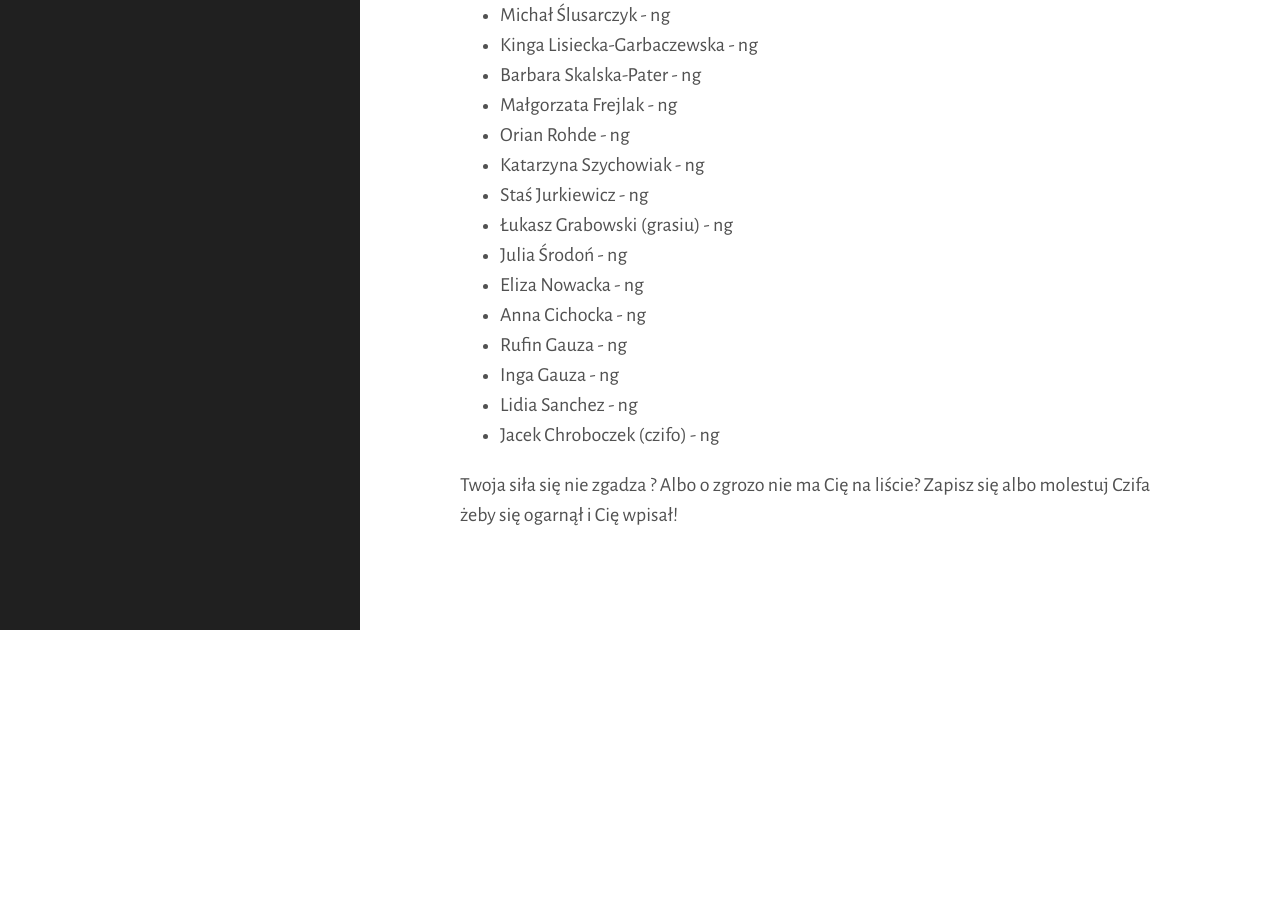
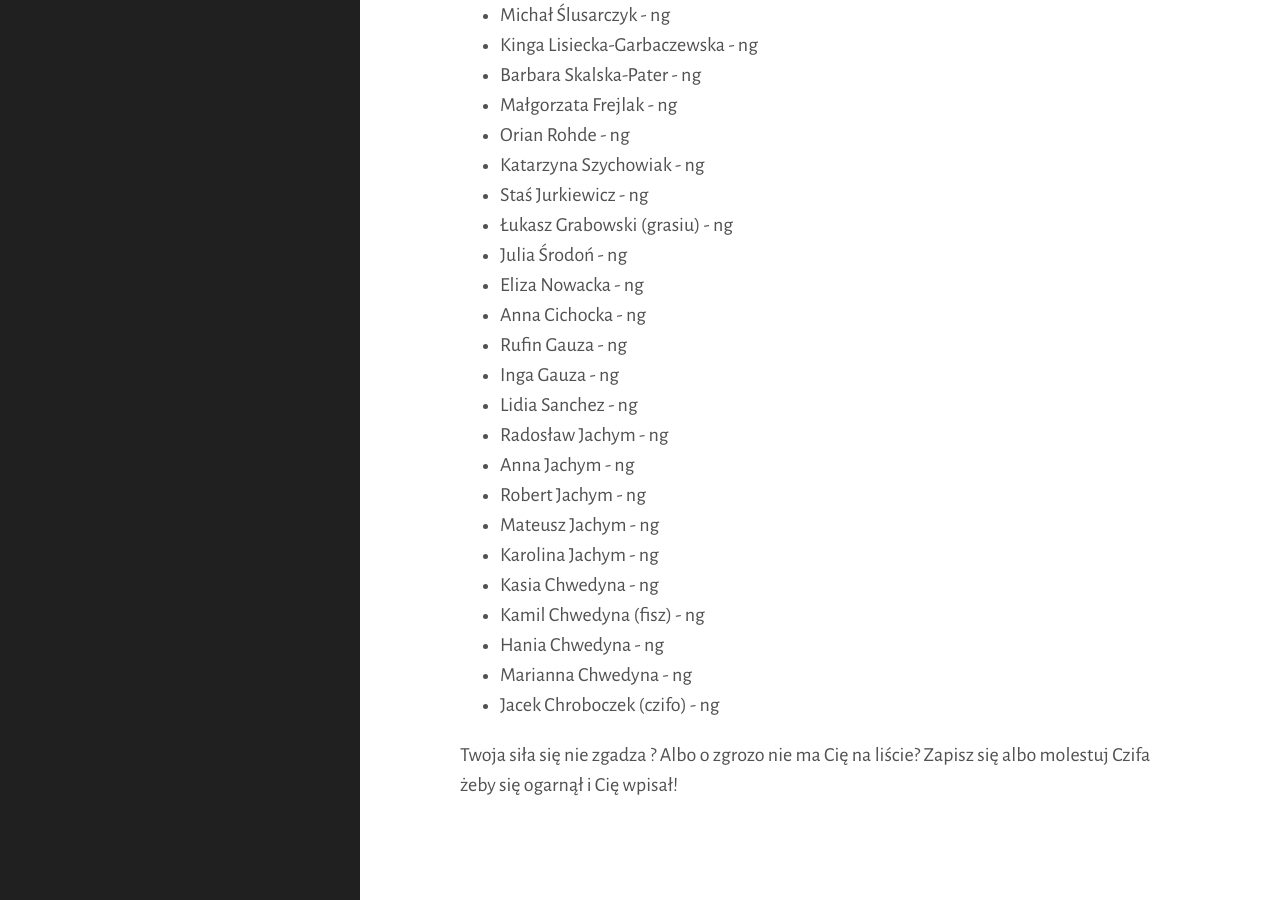
Before and after one commit to tasuki/lsg, a Jekyll site: the page built from zarejestrowani.md, in a window 1280 px wide and 900 px high, scrolled down 2580 px. Built offline with Jekyll 4.4.1, drawn with Linux system fonts in a browser that asks for light colours; nearby versions of some CDN libraries; before the commit the page ends 3210 px from its top, so only the background shows below that.

Commit message:
Update zarejestrowani.md

```diff
--- a/zarejestrowani.md
+++ b/zarejestrowani.md
@@ -101,6 +101,15 @@ Zarejestrowani uczestnicy (mniej więcej wg siły):
 - Rufin Gauza - ng
 - Inga Gauza - ng
 - Lidia Sanchez - ng
+- Radosław Jachym - ng
+- Anna Jachym - ng
+- Robert Jachym - ng
+- Mateusz Jachym - ng
+- Karolina Jachym - ng
+- Kasia Chwedyna - ng
+- Kamil Chwedyna (fisz) - ng
+- Hania Chwedyna - ng
+- Marianna Chwedyna - ng
 - Jacek Chroboczek (czifo) - ng
 
 
```
